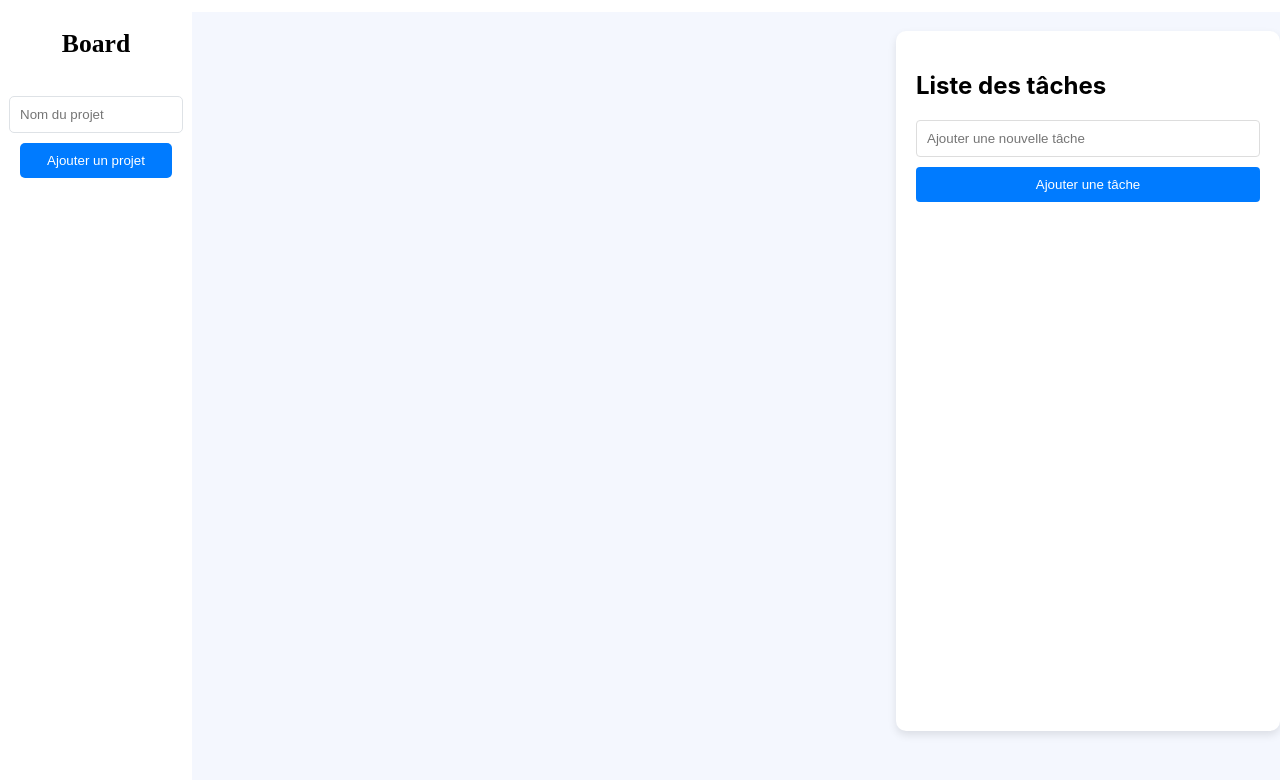
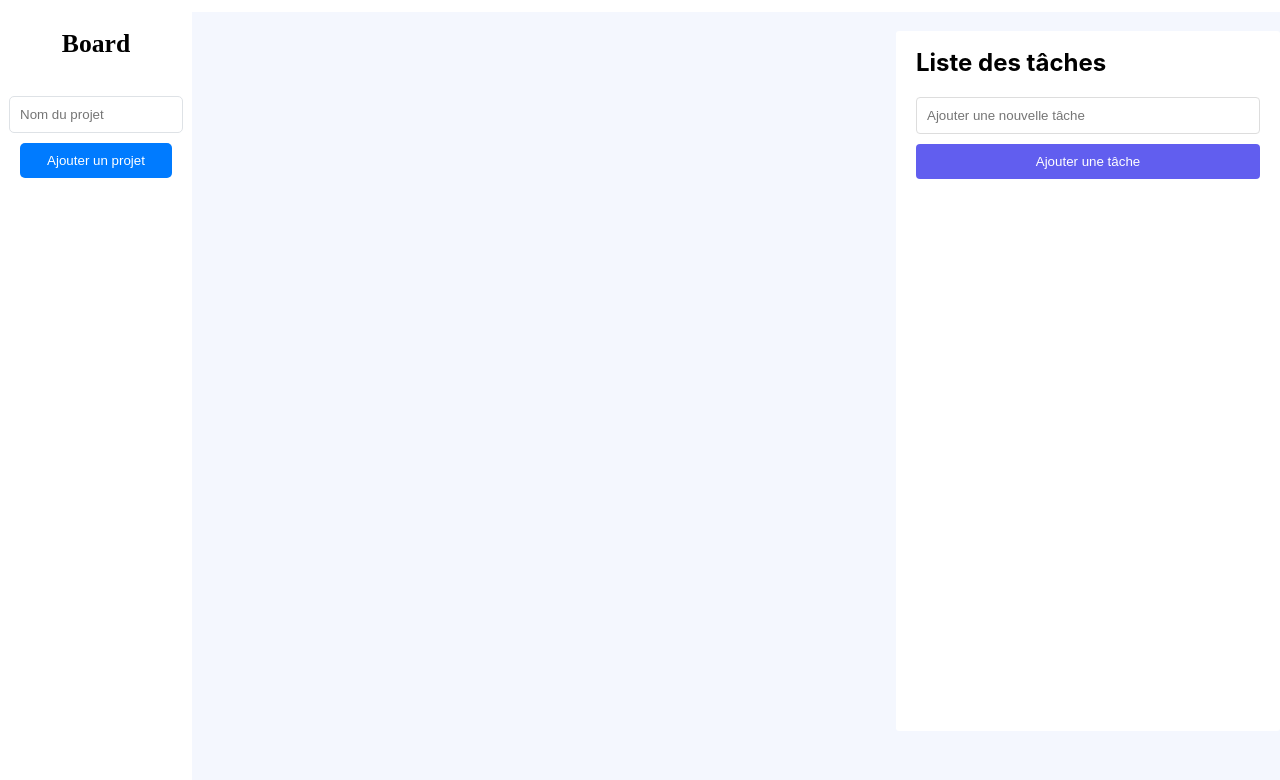
Before and after one commit to GoodMorning46/Notes, a React (Create React App) app: page / in a window 1280 px wide. Shown: the top 780 px of the page. Built offline with nearby package versions, Linux system fonts and the light colour scheme.

Commit message:
Alignement des tâches

```diff
--- a/src/App.css
+++ b/src/App.css
@@ -133,29 +133,6 @@
   color: darkred;
 }
 
-.Task_Counter {
-  display: inline-flex;
-  align-items: center;
-  justify-content: center;
-  width: 20px;
-  height: 20px;
-  background-color: #007bff; /* Couleur de la pastille pour un look moderne */
-  color: white;
-  border-radius: 50%;
-  font-size: 0.8em;
-  margin-left: 10px;
-}
-
-.counter-green {
-  background-color: #AAD577; /* Vert vif */
-  /* Autres styles nécessaires pour la pastille */
-}
-
-.counter-bleu {
-  background-color: #007bff; /* Couleur de fond pour 1 tâche ou plus */
-  /* Autres styles nécessaires pour la pastille */
-}
-
 /* Style du bouton pour ajouter des notes */
 .add-note-button {
   padding: 5px 10px; /* Padding similaire aux onglets */
--- a/src/components/css/TodoList.css
+++ b/src/components/css/TodoList.css
@@ -1,11 +1,9 @@
 /* TodoList.css */
-
 .todo-container {
     background-color: white;
     padding: 20px;
-    border-radius: 10px;
-    box-shadow: 0 4px 8px rgba(0, 0, 0, 0.1);
-    max-width: 400px;
+    border-radius: 3px;
+    max-width: 370px;
     margin: auto;
     margin-top: 5%;
     height: 660px;
@@ -23,7 +21,7 @@
   .todo-add-button {
     width: 100%;
     padding: 10px;
-    background-color: #007bff;
+    background-color: #615EEF;
     color: white;
     border: none;
     border-radius: 4px;
@@ -31,20 +29,20 @@
   }
 
   .todo-add-button:hover {
-    background-color: #0056b3;
+    background-color: #615EEF;
   }
 
   .todo-list {
     list-style: none;
-    padding: 0;
+    padding : 0px;
   }
 
   .todo-list-item {
     display: flex;
     align-items: center;
-    padding: 10px;
     color: #615EEF; /* Couleur du texte en violet */
     font-size: 1em;
+    padding-top: 5%;
   }
 
   .todo-list-item-text {
@@ -56,8 +54,8 @@
 
   /* Style pour la checkbox non cochée */
 .todo-list-item input[type="checkbox"] {
-  width: 15px; /* Taille de la checkbox */
-  height: 15px;
+  width: 20px; /* Taille de la checkbox */
+  height: 20px;
   margin-right: 10px;
   vertical-align: middle;
   border: 2px solid #615EEF; /* Bord violet */
@@ -75,5 +73,5 @@
 
 .todo-container h2 {
   font-size: 1.5em; /* Taille du texte du titre */
-  /* Autres styles selon vos préférences */
+  margin-top: -1%;
 }
```
